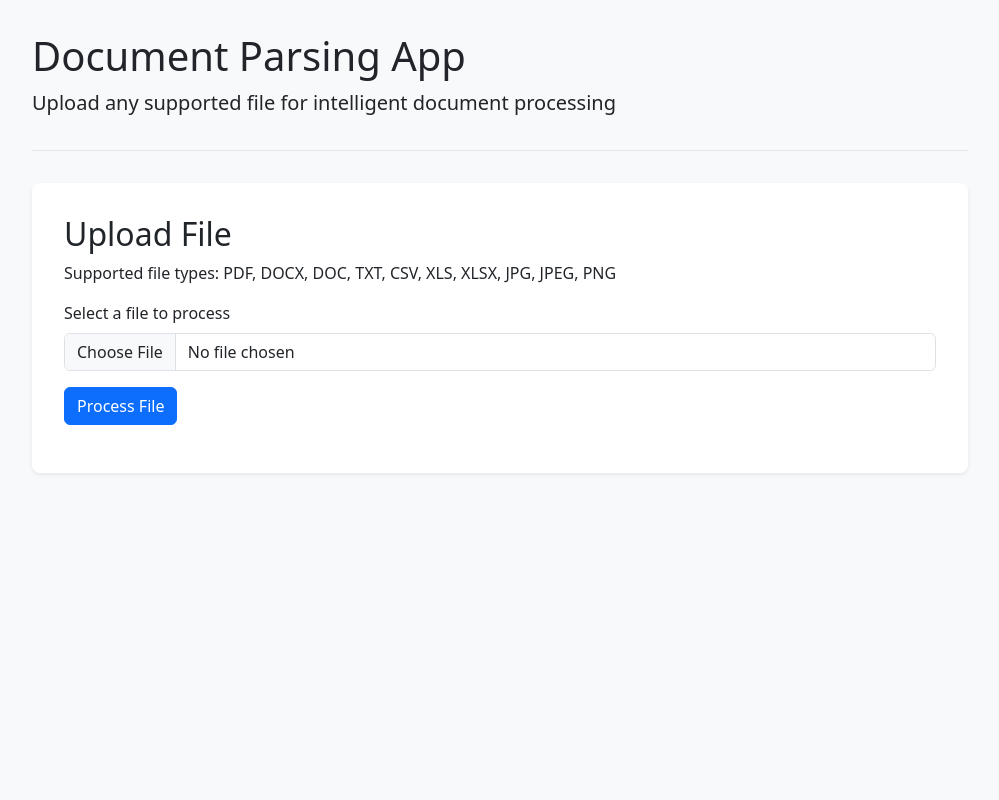
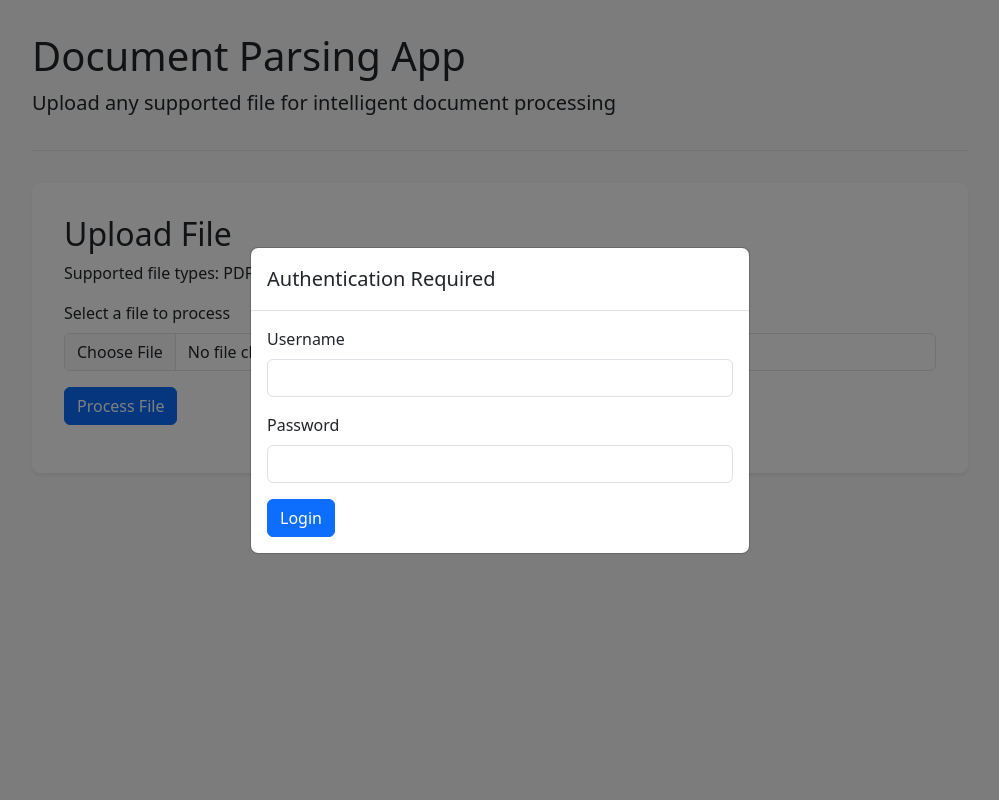
Before and after one commit to ixd574/Pars, a Flask app: page / in a window 1280 px wide. Shown: the whole page, without its empty margins (140-1139 px from the left). Run offline with Flask 3, Linux system fonts and the light colour scheme; some libraries are stand-ins or nearby versions.

Commit message:
Added modal for login

```diff
--- a/app/templates/index.html
+++ b/app/templates/index.html
@@ -81,6 +81,30 @@
     </style>
 </head>
 <body>
+    <div class="modal fade" id="authModal" tabindex="-1" aria-labelledby="authModalLabel" aria-hidden="true" data-bs-backdrop="static" data-bs-keyboard="false">
+        <div class="modal-dialog modal-dialog-centered">
+          <div class="modal-content">
+            <div class="modal-header">
+              <h5 class="modal-title" id="authModalLabel">Authentication Required</h5>
+            </div>
+            <div class="modal-body">
+              <form id="authForm">
+                <div class="mb-3">
+                  <label for="username" class="form-label">Username</label>
+                  <input type="text" class="form-control" id="username" required>
+                </div>
+                <div class="mb-3">
+                  <label for="password" class="form-label">Password</label>
+                  <input type="password" class="form-control" id="password" required>
+                </div>
+                <div id="authError" class="text-danger mb-2" style="display: none;">Incorrect login or password.</div>
+                <button type="submit" class="btn btn-primary">Login</button>
+              </form>
+            </div>
+          </div>
+        </div>
+      </div>
+
     <div class="container">
         <div class="header">
             <h1>Document Parsing App</h1>
@@ -200,6 +224,29 @@
                     window.location.href = '/view/markdown';
                 }
             }
+            // Show auth modal on page load
+        const authModal = new bootstrap.Modal(document.getElementById('authModal'));
+        authModal.show();
+
+        const authForm = document.getElementById('authForm');
+        const authError = document.getElementById('authError');
+
+        const VALID_USERNAME = 'kitrum2025';
+        const VALID_PASSWORD = 'kitrum2025';
+
+        authForm.addEventListener('submit', function(e) {
+            e.preventDefault();
+
+            const username = document.getElementById('username').value.trim();
+            const password = document.getElementById('password').value;
+
+            if (username === VALID_USERNAME && password === VALID_PASSWORD) {
+                authModal.hide();
+            } else {
+                authError.style.display = 'block';
+            }
+        });
+
         });
     </script>
 </body>
```
